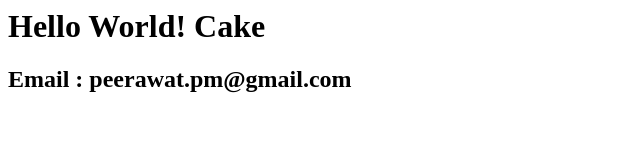
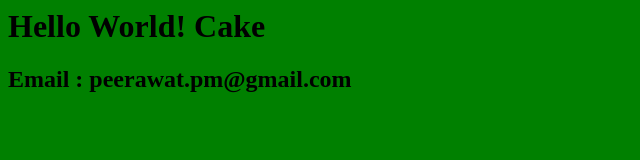
Before and after one commit to promyok/Mygit, a plain HTML site: page index.html in a window 1280 px wide. Shown: the whole page, without its empty margins (0-640 px from the left). Drawn offline with Linux system fonts and the light colour scheme.

Commit message:
changed background

```diff
--- a/index.html
+++ b/index.html
@@ -1,6 +1,9 @@
 <html>
 <head>
 	<title></title>
+	<style type="text/css">
+	body { background-color: green;}
+	</style>
 </head>
 <body>
 	<h1>Hello World! Cake</h1>
```
